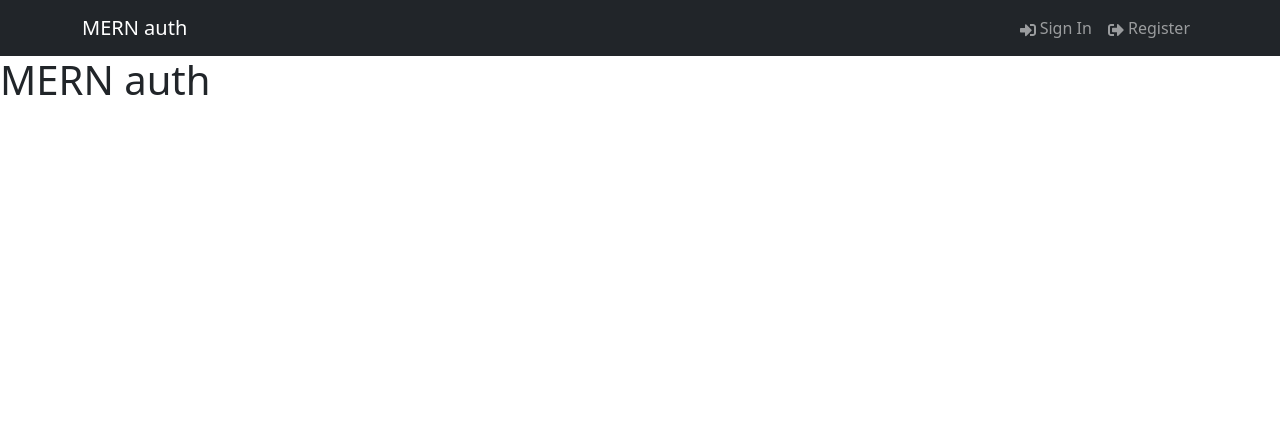
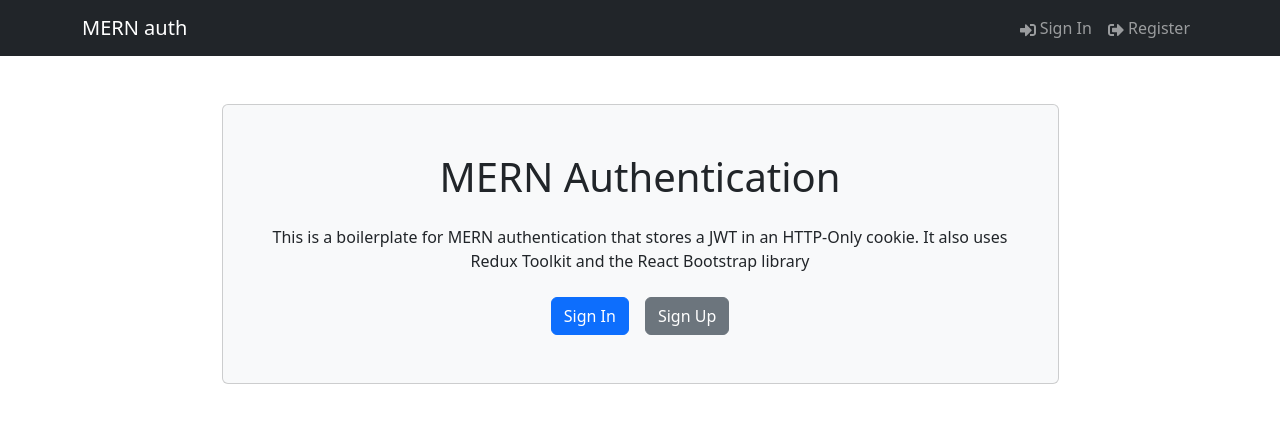
Before and after one commit to Shamoleambo/MERN-auth, a React (Vite) app in the folder frontend/: page / in a window 1280 px wide. Shown: the top 422 px of the page. Built offline with nearby package versions, Linux system fonts and the light colour scheme.

Commit message:
feat: create HomeScreen and Hero components

```diff
--- a/frontend/src/App.jsx
+++ b/frontend/src/App.jsx
@@ -1,10 +1,11 @@
 import Header from './components/Header'
+import HomeScreen from './screens/HomeScreen'
 
 const App = () => {
   return (
     <>
       <Header />
-      <h1>MERN auth</h1>
+      <HomeScreen />
     </>
   )
 }
--- /dev/null
+++ b/frontend/src/components/Hero.jsx
@@ -0,0 +1,28 @@
+import { Container, Card, Button } from 'react-bootstrap'
+
+const Hero = () => {
+  return (
+    <div className='py-5'>
+      <Container className='d-flex justify-content-center'>
+        <Card className='p-5 d-flex flex-column align-items-center hero-card bg-light w-75'>
+          <h1 className='text-center mb-4'>MERN Authentication</h1>
+          <p className='text-center mb-4'>
+            This is a boilerplate for MERN authentication that stores a JWT in
+            an HTTP-Only cookie. It also uses Redux Toolkit and the React
+            Bootstrap library
+          </p>
+          <div className='d-flex'>
+            <Button variant='primary' href='/login' className='me-3'>
+              Sign In
+            </Button>
+            <Button variant='secondary' href='/register'>
+              Sign Up
+            </Button>
+          </div>
+        </Card>
+      </Container>
+    </div>
+  )
+}
+
+export default Hero
--- /dev/null
+++ b/frontend/src/screens/HomeScreen.jsx
@@ -0,0 +1,7 @@
+import Hero from '../components/Hero'
+
+const HomeScreen = () => {
+  return <Hero />
+}
+
+export default HomeScreen
```
